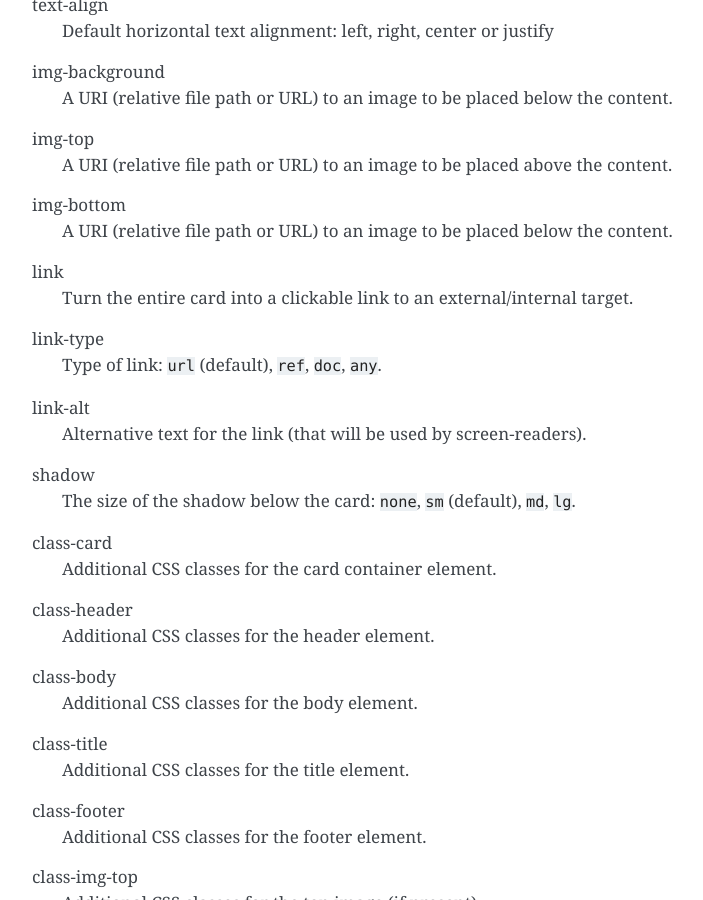
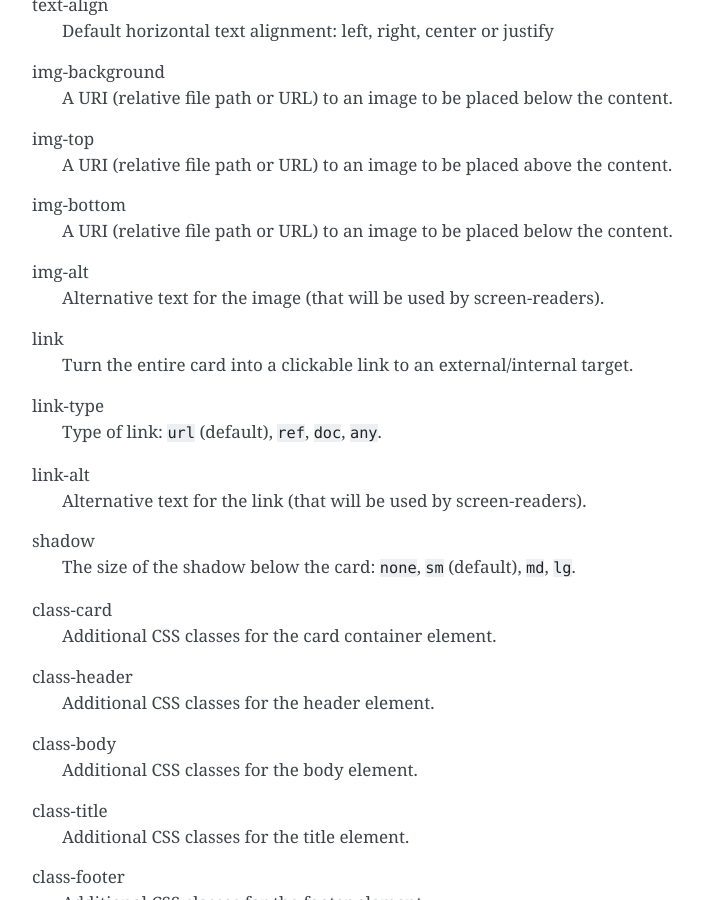
Before and after one commit to executablebooks/sphinx-design, a Sphinx documentation site: the page built from docs/cards.md, in a window 1280 px wide and 900 px high, scrolled down 2996 px. Shown: the whole window, without its empty margins (388-1091 px from the left). Built offline with Sphinx 7.4.7, drawn with Linux system fonts in a browser that asks for light colours; nearby versions of some CDN libraries.

Commit message:
feat: Add img-alt for card (and grid-item-card)

```diff
--- a/docs/cards.md
+++ b/docs/cards.md
@@ -84,6 +84,7 @@
 :::{card} Title
 :img-background: images/particle_background.jpg
 :class-card: sd-text-black
+:img-alt: your desired alt text
 
 Text
 :::
@@ -92,6 +93,7 @@
 
 ::::{grid-item-card} Title
 :img-top: images/particle_background.jpg
+:img-alt: your desired alt text
 
 Header
 ^^^
@@ -102,6 +104,7 @@
 
 ::::{grid-item-card} Title
 :img-bottom: images/particle_background.jpg
+:img-alt: your desired alt text
 
 Header
 ^^^
@@ -257,6 +260,9 @@
 img-bottom
 : A URI (relative file path or URL) to an image to be placed below the content.
 
+img-alt
+: Alternative text for the image (that will be used by screen-readers).
+
 link
 : Turn the entire card into a clickable link to an external/internal target.
 
--- a/docs/snippets/myst/card-images.txt
+++ b/docs/snippets/myst/card-images.txt
@@ -5,6 +5,7 @@
 :::{card} Title
 :img-background: images/particle_background.jpg
 :class-card: sd-text-black
+:img-alt: my text
 
 Text
 :::
@@ -13,6 +14,7 @@
 
 ::::{grid-item-card} Title
 :img-top: images/particle_background.jpg
+:img-alt:
 
 Header
 ^^^
--- a/docs/snippets/rst/card-images.txt
+++ b/docs/snippets/rst/card-images.txt
@@ -5,11 +5,13 @@
         .. card:: Title
             :img-background: images/particle_background.jpg
             :class-card: sd-text-black
+            :img-alt: my text
 
             Text
 
     .. grid-item-card:: Title
         :img-top: images/particle_background.jpg
+        :img-alt:
 
         Header
         ^^^
```
Also changed, not shown: 4 other files.
